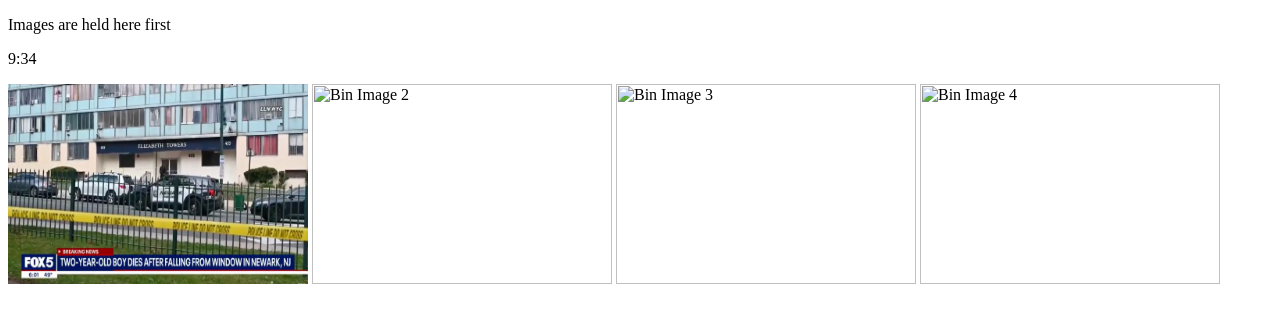
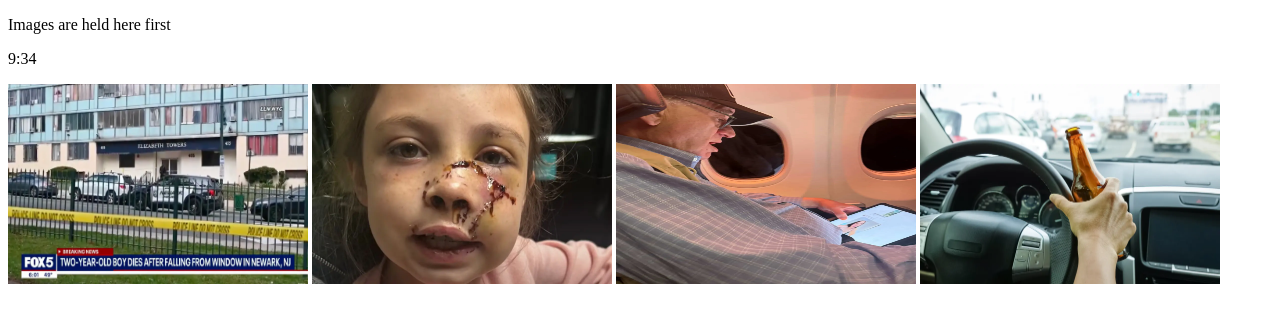
Before and after one commit to spdevgroup1/images, a plain HTML site: page index.html in a window 1280 px wide. Shown: the part 33-356 px from the top of the page. Drawn offline with Linux system fonts and the light colour scheme.

Commit message:
Update image paths in index.html

```diff
--- a/index.html
+++ b/index.html
@@ -12,9 +12,9 @@
     <p>9:34</p>
 <div>
 <img src ="images/bin/bin01/image01.webp" alt="Bin Immage 1" style="width: 300px;height:200px;">
-<img src ="images/bin/bin01/image02.webp" alt="Bin Image 2" style="width: 300px;height: 200px;">
-<img src ="images/bin/bin01/image03.webp" alt="Bin Image 3" style="width: 300px;height: 200px;">
-<img src ="images/bin/bin01/image04.webp" alt="Bin Image 4" style="width: 300px;height: 200px;">
+<img src ="images/bin/bin02/image02.webp" alt="Bin Image 2" style="width: 300px;height: 200px;">
+<img src ="images/bin/bin03/image03.webp" alt="Bin Image 3" style="width: 300px;height: 200px;">
+<img src ="images/bin/bin04/image04.webp" alt="Bin Image 4" style="width: 300px;height: 200px;">
 </div>
 
 </html>
```
